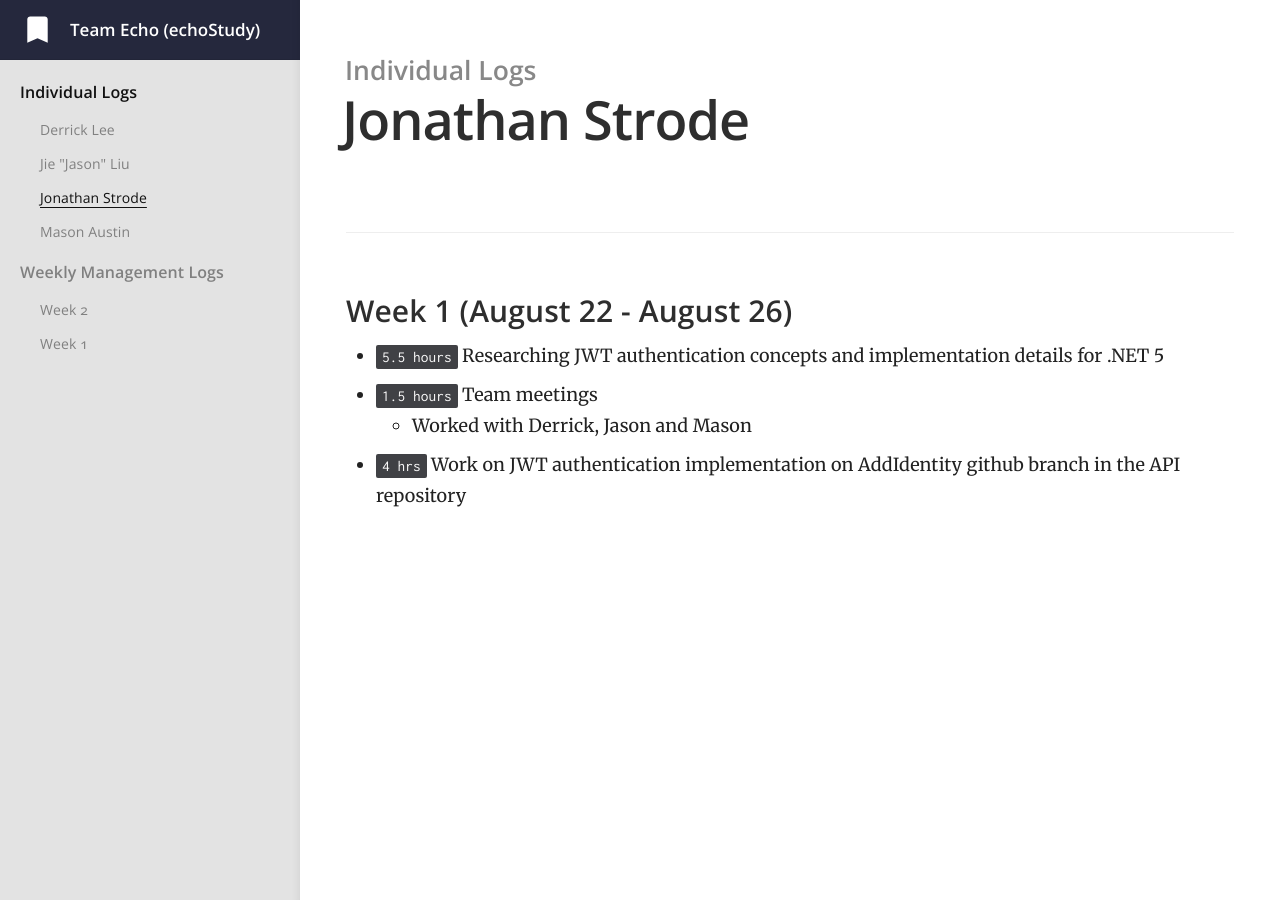
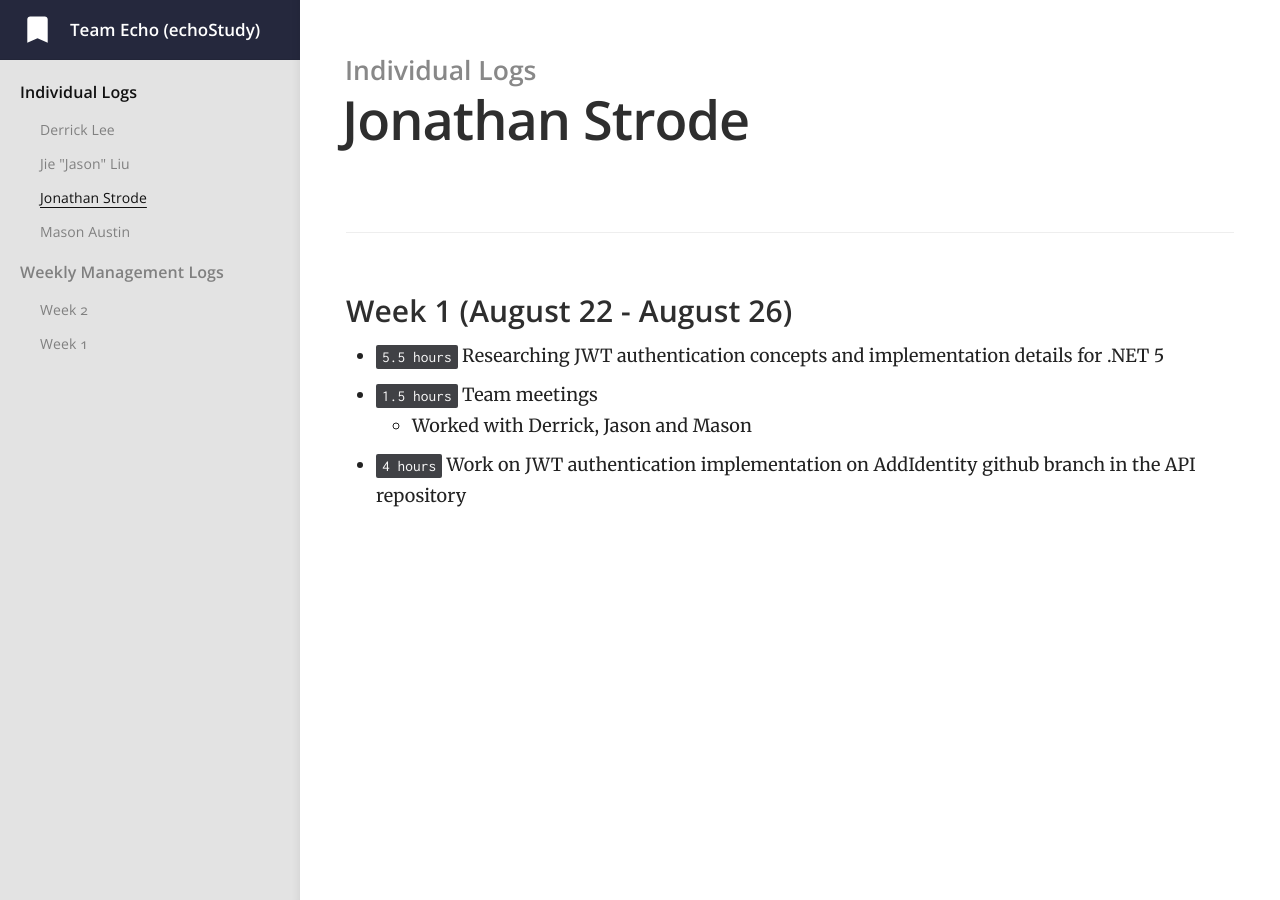
Before and after one commit to jiejasonliu/team-echo-site, a Jekyll site: the page built from _docs/individual-logs/jonstrode-logs.md, in a window 1280 px wide. Built offline with Jekyll 4.4.1, drawn with Linux system fonts in a browser that asks for light colours.

Commit message:
Third time's the charm - Jon Logs Week 1

```diff
--- a/_docs/individual-logs/jonstrode-logs.md
+++ b/_docs/individual-logs/jonstrode-logs.md
@@ -8,4 +8,4 @@ order: 2
   - `5.5 hours` Researching JWT authentication concepts and implementation details for .NET 5
   - `1.5 hours` Team meetings
     - Worked with Derrick, Jason and Mason
-  - `4 hrs` Work on JWT authentication implementation on AddIdentity github branch in the API repository
+  - `4 hours` Work on JWT authentication implementation on AddIdentity github branch in the API repository
```
